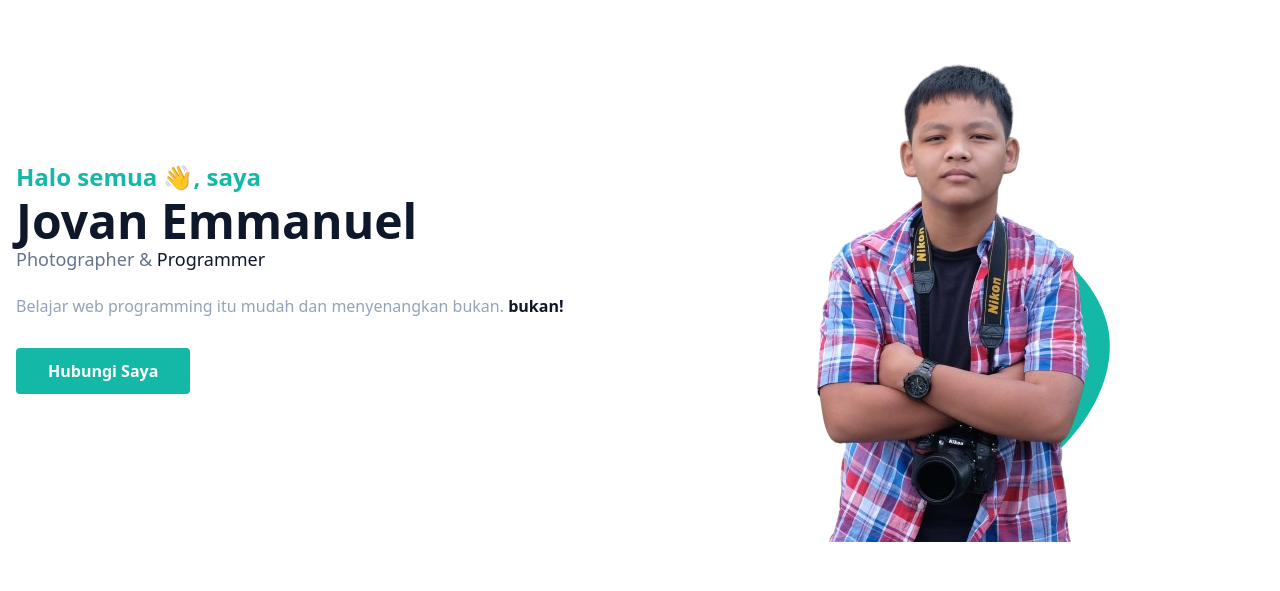
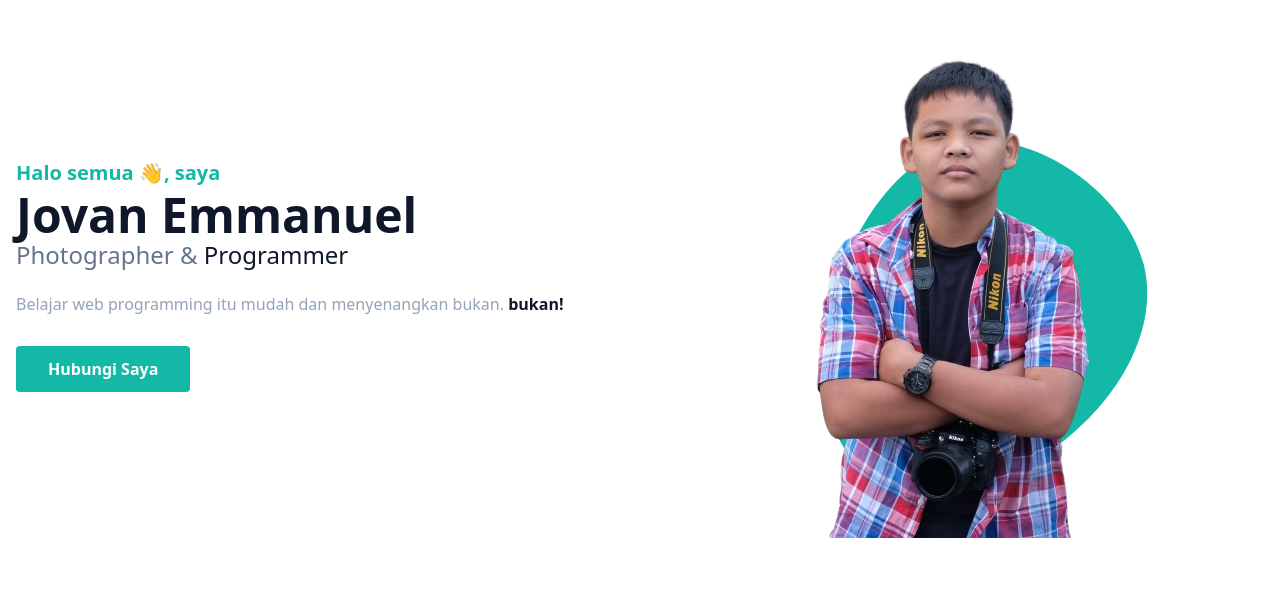
Before and after one commit to Zonxen/Tailwind-Portfolio, a website: page index.html in a window 1280 px wide. Shown: the part 142-733 px from the top of the page. Drawn offline with Linux system fonts and the light colour scheme.

Commit message:
fix desktop view

```diff
--- a/index.html
+++ b/index.html
@@ -12,8 +12,8 @@
       <div class="container">
         <div class="flex flex-wrap">
           <div class="w-full self-center px-4 lg:w-1/2">
-            <h1 class="text-base font-semibold text-primary md:text-xl lg:text-2xl">Halo semua 👋, saya <span class="block font-bold text-dark text-4xl mt-1 lg:text-5xl">Jovan Emmanuel</span></h1>
-            <h2 class="font-medium text-slate-500 text-lg mb-5">Photographer & <span class="text-dark">Programmer</span></h2>
+            <h1 class="text-base font-semibold text-primary md:text-xl">Halo semua 👋, saya <span class="block font-bold text-dark text-4xl mt-1 lg:text-5xl">Jovan Emmanuel</span></h1>
+            <h2 class="font-medium text-slate-500 text-lg mb-5 lg:text-2xl">Photographer & <span class="text-dark">Programmer</span></h2>
             <p class="text-slate-400 mb-10 leading-relaxed">Belajar web programming itu mudah dan menyenangkan bukan. <span class="text-dark font-bold">bukan!</span></p>
 
             <a href="#" class="text-base font-semibold text-white bg-primary py-3 px-8 rounded hover:text-dark hover:border-solid hover:border-2 hover:border-primary hover:shadow-xl hover:bg-white transition duration-300 ease-in-out"
@@ -21,9 +21,9 @@
             >
           </div>
           <div class="w-full self-end px-4 lg:w-1/2">
-            <div class="mt-10 relative">
+            <div class="mt-10 relative lg:mt-9 lg:right-0">
               <img src="public/img/jovan.png" alt="Jovan Emmanuel" class="max-w-full mx-auto" />
-              <span class="absolute -bottom-10 -z-10 left-1/2 -translate-x-1/2">
+              <span class="absolute bottom-0 -z-10 left-1/2 -translate-x-1/2 md:scale-125">
                 <svg width="400" height="400" viewBox="0 0 200 200" xmlns="http://www.w3.org/2000/svg">
                   <path
                     fill="#14b8a6"
```
Also changed, not shown: src/output.css.
